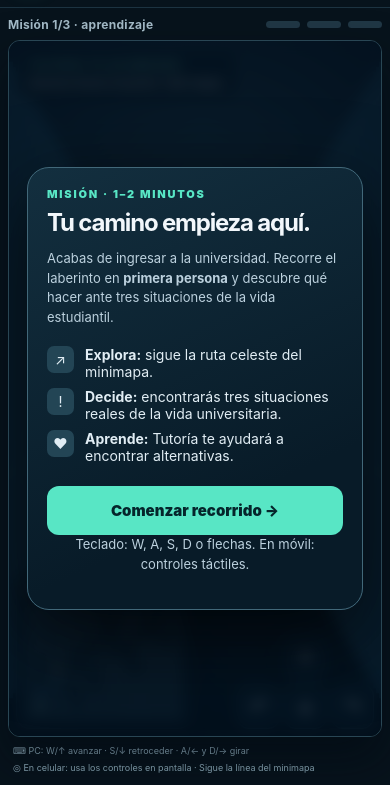
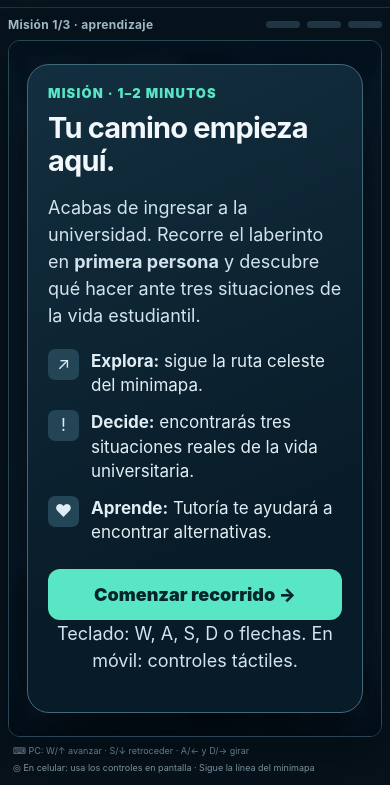
Before and after one commit to JotaM22/Coding, a plain HTML site: page index.html in a window 390 px wide. Shown: the part 59-844 px from the top of the page. Drawn offline with Linux system fonts and the light colour scheme; animation ran at ten frames a second.

Commit message:
Aumentar legibilidad de instrucciones, situaciones y respuestas en móvil y escritorio

```diff
--- a/index.html
+++ b/index.html
@@ -53,32 +53,32 @@
   .footer { display:flex;justify-content:space-between;flex-wrap:wrap;gap:6px 16px; padding:0 5px; color:#90aebd; font-size:11px; }
   .overlay { position:absolute; inset:0; z-index:10; display:flex;align-items:center;justify-content:center; padding:18px; background:#03111ed6; backdrop-filter:blur(7px); overflow-y:auto; }
   .overlay[hidden] { display:none; }
-  .modal { width:min(100%,570px); max-height:100%; overflow-y:auto; border:1px solid #426879; border-radius:22px; background:linear-gradient(155deg,#132f3f,#081b28 72%); box-shadow:0 25px 80px #000b; padding:clamp(19px,4vw,34px); }
-  .modal .label { font-size:11px; font-weight:900; color:var(--mint); text-transform:uppercase; letter-spacing:1.8px; }
-  .modal h2 { font-size:clamp(24px,4.5vw,39px);letter-spacing:-1.2px;line-height:1.09;margin:9px 0 13px; }
-  .modal p { font-size:clamp(13px,1.7vw,15px); color:#bcd1de; line-height:1.52; margin:0 0 16px; }
-  .feature-list { margin:18px 0 22px;display:grid;gap:8px; }
-  .feature { display:flex; gap:11px; font-size:14px; color:#e1edf4; align-items:flex-start; }
-  .feature i { font-style:normal;display:grid;place-items:center;flex:0 0 27px; height:27px;border-radius:7px;background:#234555; }
-  .btn { width:100%; border:0; border-radius:12px; padding:15px 17px; background:var(--mint); color:#05252b; font-weight:900; font-size:15px; transition:transform .1s,background .15s; }
+  .modal { width:min(100%,720px); max-height:100%; overflow-y:auto; overscroll-behavior:contain; -webkit-overflow-scrolling:touch; border:1px solid #426879; border-radius:22px; background:linear-gradient(155deg,#132f3f,#081b28 72%); box-shadow:0 25px 80px #000b; padding:clamp(19px,4vw,34px); }
+  .modal .label { font-size:14px; font-weight:900; color:var(--mint); text-transform:uppercase; letter-spacing:1.8px; }
+  .modal h2 { font-size:clamp(30px,4vw,42px);letter-spacing:-.8px;line-height:1.15;margin:10px 0 16px; }
+  .modal p { font-size:clamp(18px,2vw,21px); color:#d2e3ee; line-height:1.5; margin:0 0 18px; }
+  .feature-list { margin:20px 0 24px;display:grid;gap:12px; }
+  .feature { display:flex; gap:12px; font-size:clamp(17px,1.9vw,19px); line-height:1.45; color:#e1edf4; align-items:flex-start; }
+  .feature i { font-style:normal;display:grid;place-items:center;flex:0 0 31px; height:31px;border-radius:7px;background:#234555; }
+  .btn { width:100%; border:0; border-radius:12px; padding:15px 17px; background:var(--mint); color:#05252b; font-weight:900; font-size:19px; transition:transform .1s,background .15s; }
   .btn:hover { background:#88f3d8; }
   .btn:active { transform:scale(.99); }
-  .opts { display:grid; gap:9px; margin:20px 0 0; }
-  .option { display:flex; text-align:left;align-items:center; gap:10px; border-radius:12px; border:1px solid #416778; padding:13px 14px; color:#edf7fc; background:#173546; font-size:14px; font-weight:650; }
+  .opts { display:grid; gap:12px; margin:20px 0 0; }
+  .option { display:flex; text-align:left;align-items:center; gap:10px; border-radius:12px; border:1px solid #416778; padding:15px 16px; color:#edf7fc; background:#173546; font-size:clamp(17px,1.9vw,20px); line-height:1.4; font-weight:650; }
   .option:hover { background:#1c4657; }
-  .option .letter { font-size:11px;flex:0 0 25px;width:25px;height:25px; border:1px solid #678c9a; border-radius:7px; display:grid; place-items:center;color:#a9cbdb; }
+  .option .letter { font-size:15px;flex:0 0 30px;width:30px;height:30px; border:1px solid #678c9a; border-radius:7px; display:grid; place-items:center;color:#a9cbdb; }
   .option.positive { border-color:#5bd9bb; background:#12473f; }
-  .feedback { border-left:3px solid var(--amber); background:#3b33254d; border-radius:4px 10px 10px 4px; padding:11px 13px; font-size:14px;line-height:1.45; margin-top:12px;color:#f4e3c6; }
+  .feedback { border-left:3px solid var(--amber); background:#3b33254d; border-radius:4px 10px 10px 4px; padding:13px 15px; font-size:18px;line-height:1.5; margin-top:12px;color:#f4e3c6; }
   .feedback[hidden] { display:none; }
   .support { border:1px solid #418f80; background:#103b39; border-radius:14px; padding:16px; margin:16px 0; }
-  .support .support-title { color:#84f0d6; font-size:12px; font-weight:900; text-transform:uppercase;letter-spacing:1px; margin-bottom:7px; }
+  .support .support-title { color:#84f0d6; font-size:15px; font-weight:900; text-transform:uppercase;letter-spacing:1px; margin-bottom:7px; }
   .support p { margin:0; color:#e2fff8; }
-  .step-foot { display:flex; justify-content:space-between;gap:10px;align-items:center;color:#a6c0ce;font-size:12px;margin:17px 0 0; }
+  .step-foot { display:flex; justify-content:space-between;gap:10px;align-items:center;flex-wrap:wrap;color:#bfd4e0;font-size:15px;line-height:1.4;margin:17px 0 0; }
   .result-cards { display:grid; grid-template-columns:repeat(3,1fr); gap:8px; margin:18px 0 24px; }
   .result { border:1px solid #397a74; background:#124038; border-radius:10px;padding:13px 8px;text-align:center; }
   .result b { color:#90ffdf;font-size:19px;display:block; }
-  .result span { color:#d9f6ee; font-size:11px; }
-  .tip { color:#b8d0dd; font-size:12px; margin:12px 0 0;text-align:center; }
+  .result span { color:#d9f6ee; font-size:15px; }
+  .tip { color:#b8d0dd; font-size:15px; margin:12px 0 0;text-align:center; }
   @media (max-width:680px) {
     header { padding:10px 13px;min-height:62px; }
     .brandmark { width:34px;height:34px;font-size:20px; }
@@ -95,7 +95,16 @@
     .map-legend { display:none; }
     .map-title { padding-bottom:4px; }
     .controls { grid-template-columns:repeat(3,43px);grid-template-rows:repeat(2,45px);gap:4px; }
-    .modal { padding:19px; }
+    .modal { padding:20px; }
+    .modal .label { font-size:13px; letter-spacing:1.2px; }
+    .modal h2 { font-size:clamp(29px,7vw,36px); }
+    .modal p { font-size:18px; }
+    .feature { font-size:17px; }
+    .option { font-size:17px; padding:14px; }
+    .btn { font-size:18px; }
+    .step-foot { font-size:14px; }
+    .support .support-title { font-size:14px; }
+    .tip { font-size:14px; }
     .result-cards { gap:5px; }
     .footer {font-size:9px;}
   }
```
